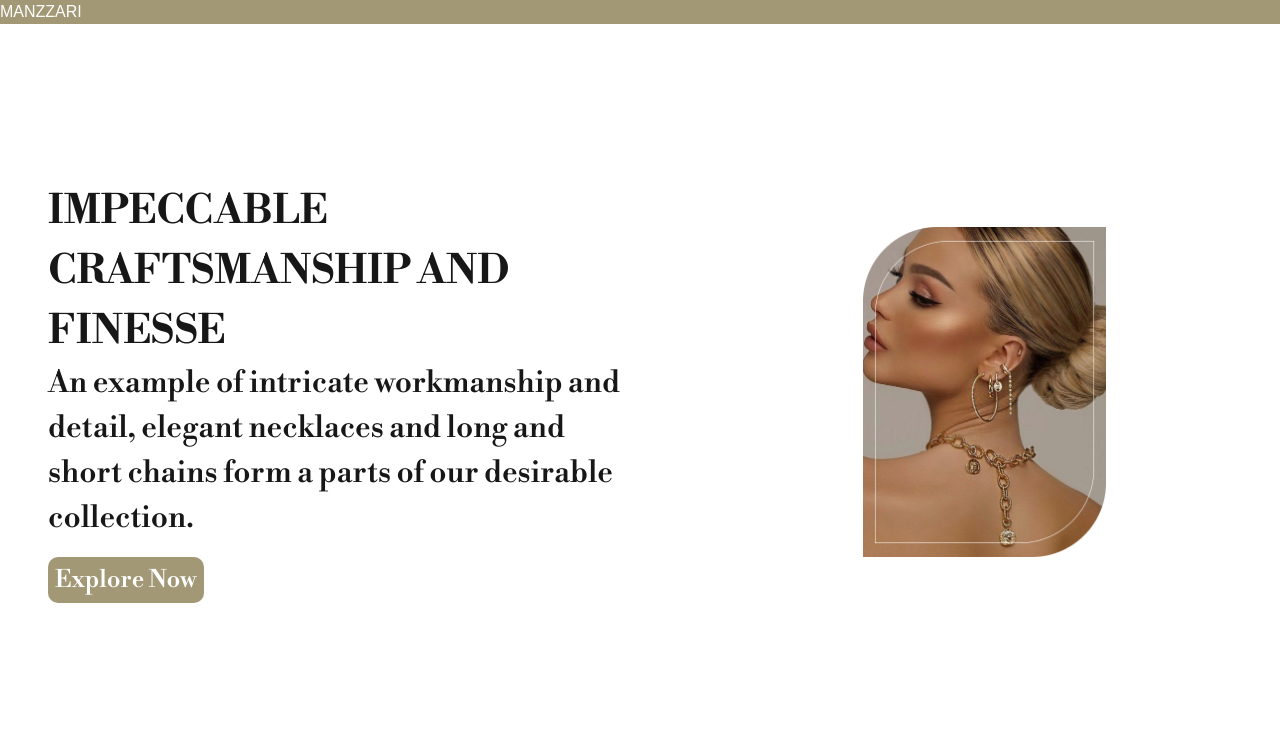
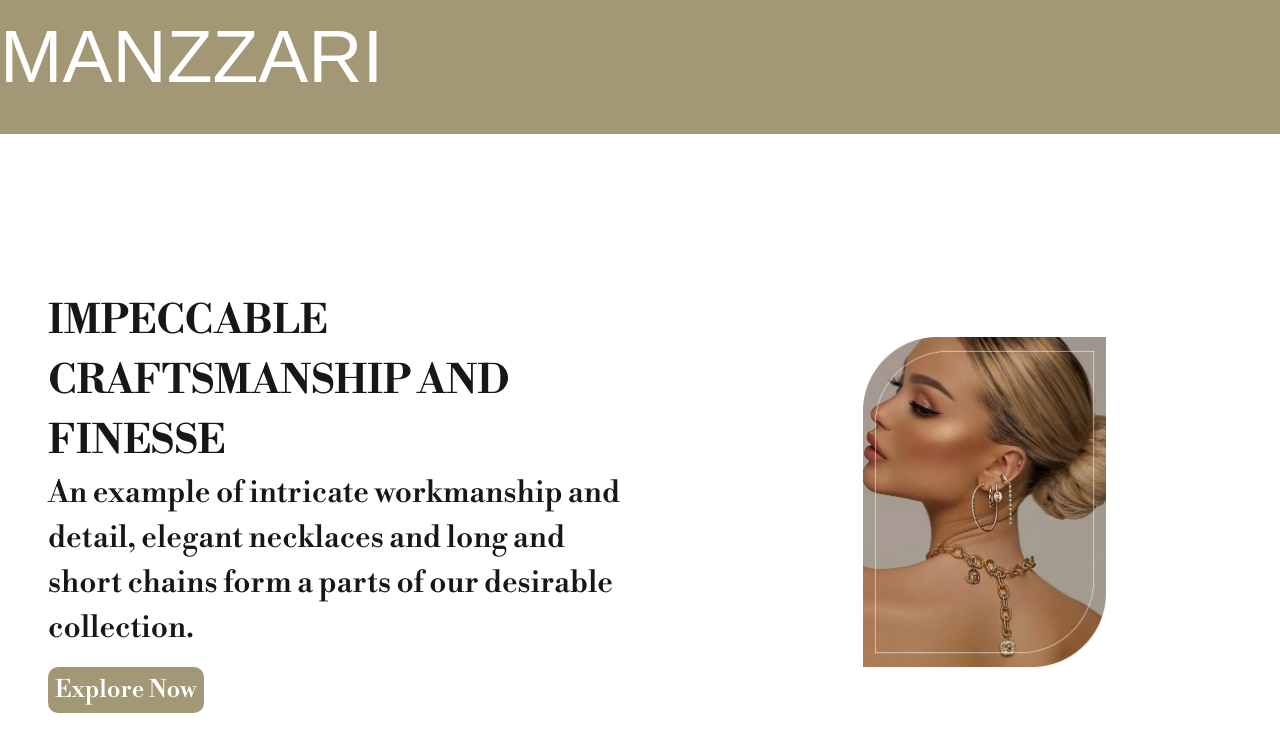
Before and after one commit to MuhammadHamzakarnal/assignment5, a Next.js app: page / in a window 1280 px wide. Shown: the top 752 px of the page. Built offline with nearby package versions, Linux system fonts and the light colour scheme; a web font is replaced by a local one.

Commit message:
final commit

```diff
--- a/Components/Header.tsx
+++ b/Components/Header.tsx
@@ -9,10 +9,11 @@ const rye = Rye({
 const Header = () => {
   return (
     <header>
-      <nav className="bg-[#A29875] h-20">
+      <nav style={{ height: "134px" }} className="bg-[#A29875] h-20">
         <div>
           <h1
-            className={`${rye.className} text-[#FFFFFF] font-normal text-6xl`}
+            className={`${rye.className} text-[#FFFFFF] font-normal `}
+            style={{ fontSize: "75px" }}
           >
             MANZZARI
           </h1>
@@ -21,5 +22,4 @@ const Header = () => {
     </header>
   );
 };
-
 export default Header;
```
Also changed, not shown: app/page.tsx (+5 -3 lines).
